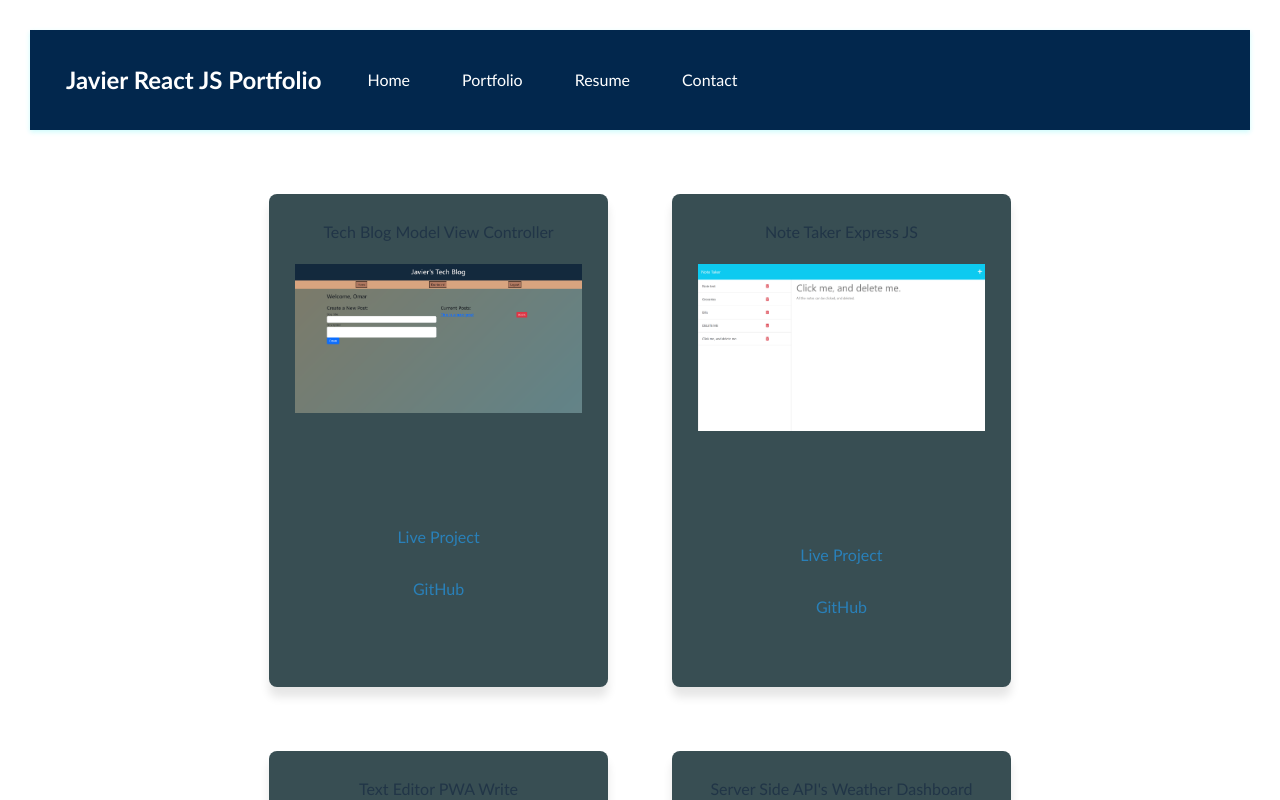
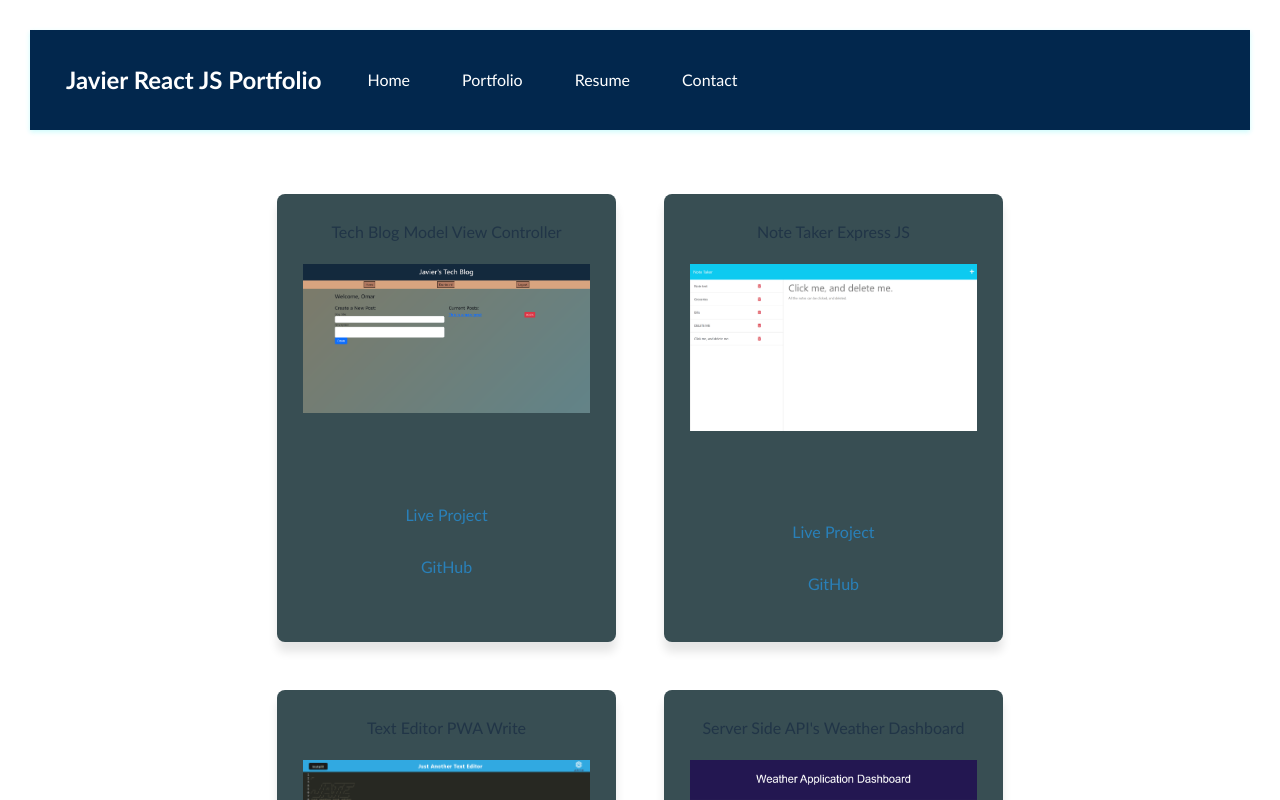
Before and after one commit to elchinatalpf/react-portfolio, a React (Vite) app: page /portfolio in a window 1280 px wide. Shown: the top 800 px of the page. Built offline with nearby package versions, Linux system fonts and the light colour scheme; no server answers.

Commit message:
debbuged card scale style

```diff
--- a/src/components/project/project.css
+++ b/src/components/project/project.css
@@ -3,16 +3,17 @@
     border-radius: 8px;
     box-shadow: 0 10px 10px rgba(0, 0, 0, 0.1);
     overflow: hidden;
-    width: 300px;
+    width: 100px;
     text-align: center;
     margin-bottom: 16px;
     transition: transform 0.3s ease;
     padding: 1rem;
+
 }
 
 .card:hover {
-    transform: scale(1.5s);
     box-shadow: 0 8px 16px 0 rgba(0,0,0,0.2);
+    transform: scale(1.2);
 }
 
 .projects-images {
@@ -21,11 +22,10 @@
 }
 
 .card-content {
-    padding: 1rem;
+    padding: 0.1rem;
 }
 
 .card-content .card-text {
-    margin: 0.5rem 0;
 }
 
 .card-content a {
--- a/src/pages/portfolio/portfolio.css
+++ b/src/pages/portfolio/portfolio.css
@@ -2,8 +2,9 @@
     display: flex;
     flex-wrap: wrap;
     justify-content: center;
-    gap: 2rem;
+    gap: 1rem;
     padding: 2rem;
+    /* scroll-behavior: auto; double check THIS */
 }
 
 /* .card selector is from the project component. */
```
